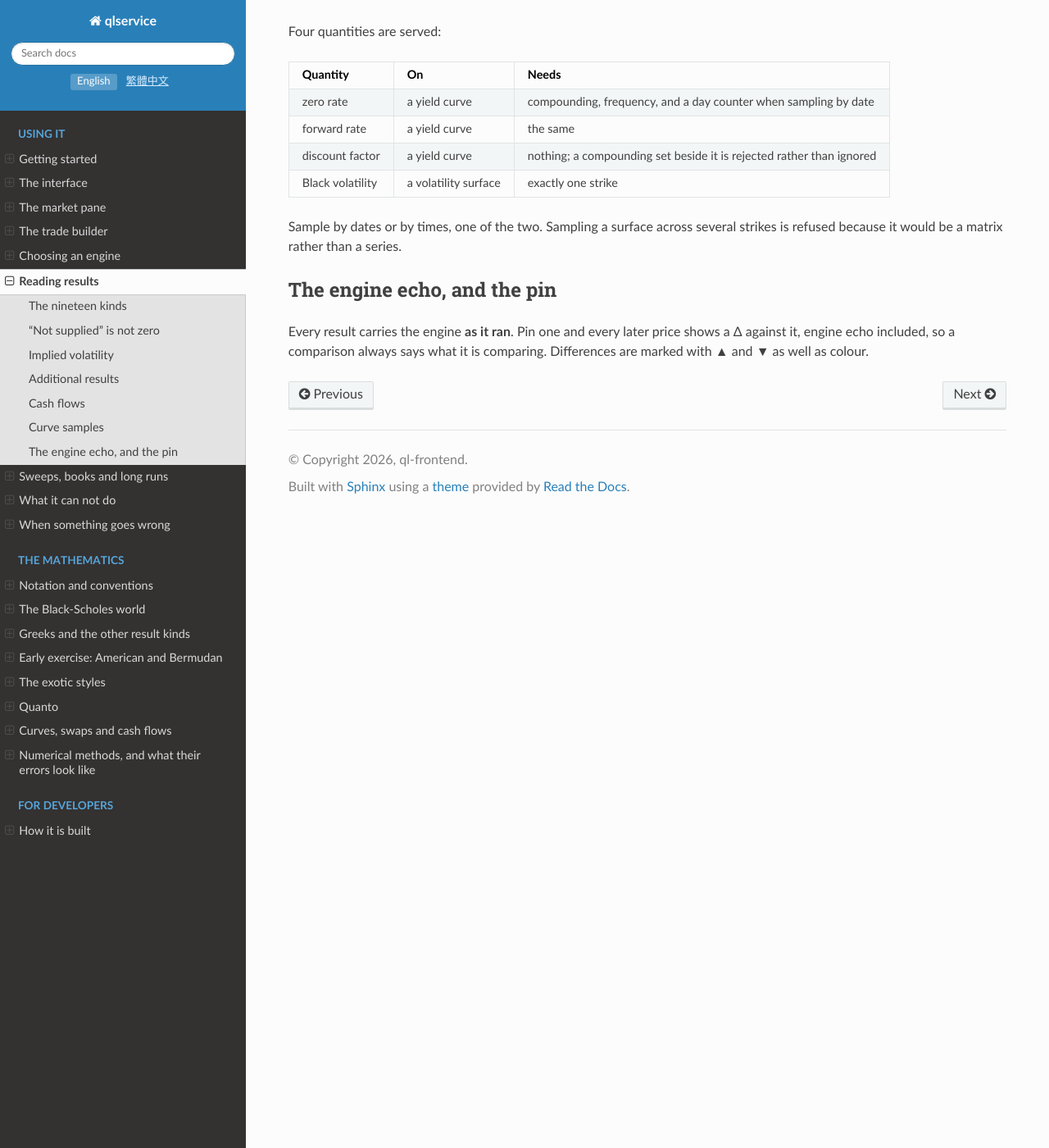
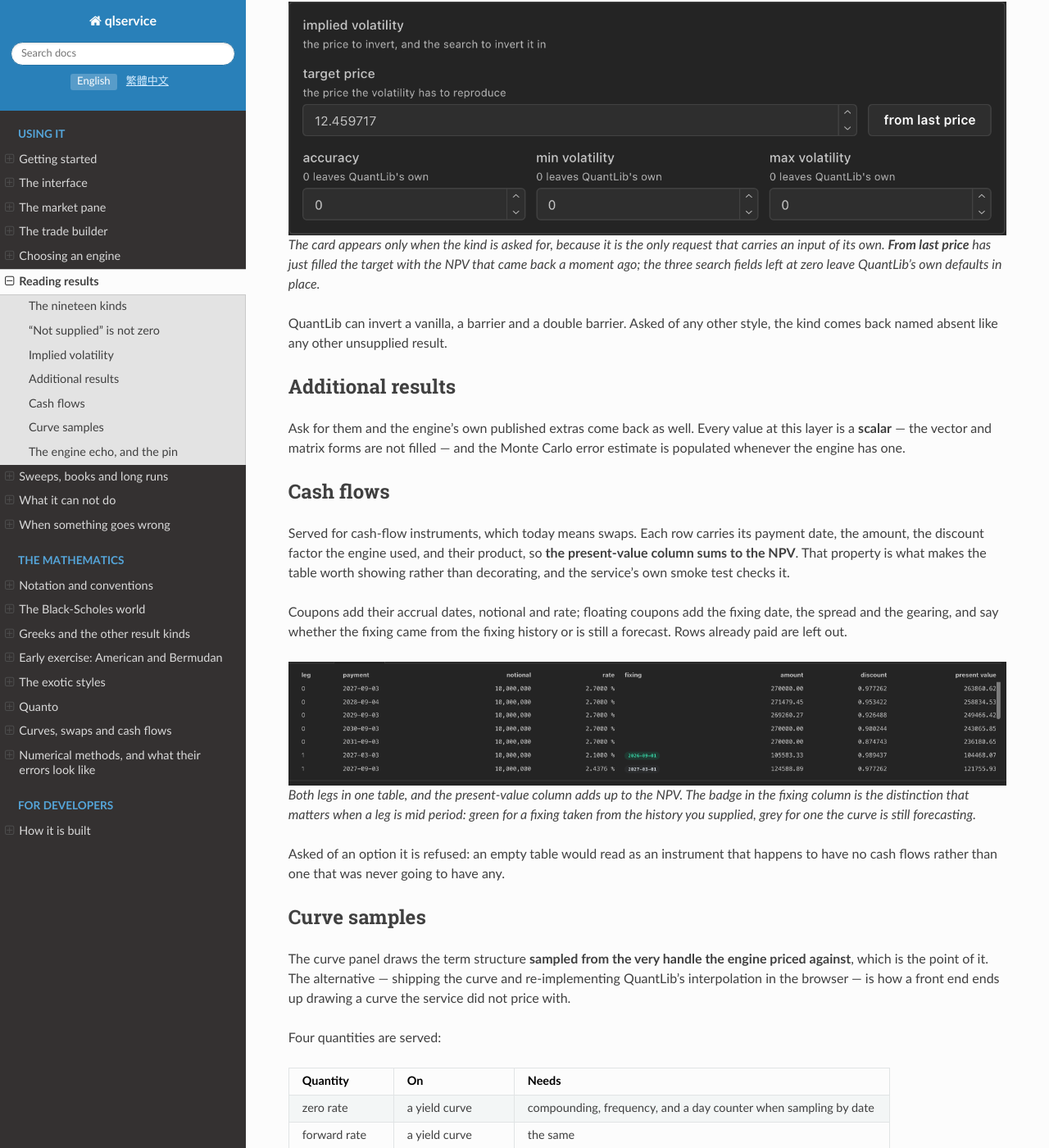
Before and after one commit to markccchiang/ql-frontend, a Sphinx documentation site: the page built from doc/results.md, in a window 1280 px wide and 1400 px high, scrolled down 2276 px. Shown: the whole window at 82% size. Built offline with Sphinx 7.4.7 and the Read the Docs theme 3.1.0, drawn with Linux system fonts in a browser that asks for light colours; some of the changed text lies outside the part shown.

Commit message:
Show the result pane, one screenshot per section
Six screenshots taken against a live service: the results pills with the line
about named rejections; a lattice price where five of the eight kinds asked for
come back "not supplied" and the price comes back anyway; the implied
volatility card with its target filled from the last price; the swap's
cash-flow table, where the green badge marks a fixing taken from history and
the grey one a forecast; sixty points of the bootstrapped discount curve as the
service sampled them; and a pinned baseline with a Δ on every row and the
baseline's own engine echoed under it.

Captions and alt text translated.

Co-Authored-By: Claude Opus 5 <noreply@anthropic.com>
Claude-Session: https://claude.ai/code/session_01MJtVZSjTSgWshw7miPwQ9g

````diff
--- a/doc/results.md
+++ b/doc/results.md
@@ -23,6 +23,15 @@ result kinds you want and the answer is a map keyed by those names.
 
 The formulas are in {doc}`maths/greeks`.
 
+```{figure} images/results-kinds.png
+:alt: The results control: pills reading NPV, delta, gamma, vega, theta per day, elasticity, ITM cash probability and rho, under a description saying an engine that cannot supply one is a named rejection rather than a missing key, and a checkbox below for the engine's own additional results.
+:width: 100%
+
+Asked for by name, one pill each; the NPV comes whether or not it is there. The
+line under the control is the promise the next section is about, and the
+checkbox at the foot is what adds the engine's own extras.
+```
+
 ## "Not supplied" is not zero
 
 Engines publish different things. QuantLib's analytic European engine has a
@@ -35,6 +44,16 @@ This matters because a client that asked for vega and got a map without it
 cannot tell that from a vega of zero. The results grid reads "not supplied" on
 that row. Refusing the whole request instead would cost the price as well —
 which is why the service does not do it.
+
+```{figure} images/results-absent.png
+:alt: The result pane after a lattice price: NPV 9.287603, delta and gamma with numbers, then VEGA, THETA_PER_DAY, ELASTICITY, ITM_CASH_PROBABILITY and RHO each reading "not supplied" in amber, above an engine line reading lattice, cox ross rubinstein, 200 steps.
+:width: 360px
+
+Eight kinds asked of a Cox-Ross-Rubinstein lattice. Delta and gamma the tree
+publishes; the other five it does not, and each one is named rather than
+dropped. The price came back all the same, which is the whole design of this
+list.
+```
 
 The same list carries a kind that does not apply to the instrument at all: a
 fair rate asked of an option, a greek asked of a swap.
@@ -64,6 +83,16 @@ compute would hand back the volatility you sent.
 The **from last price** button fills in the NPV that came back last, which is
 the usual question: what volatility does *this* price imply.
 
+```{figure} images/results-impliedvol.png
+:alt: The implied volatility card: a target price of 12.459717 with a "from last price" button beside it, and accuracy, min volatility and max volatility all zero, each noting that zero leaves QuantLib's own.
+:width: 100%
+
+The card appears only when the kind is asked for, because it is the only
+request that carries an input of its own. **From last price** has just filled
+the target with the NPV that came back a moment ago; the three search fields
+left at zero leave QuantLib's own defaults in place.
+```
+
 QuantLib can invert a vanilla, a barrier and a double barrier. Asked of any
 other style, the kind comes back named absent like any other unsupplied result.
 
@@ -85,6 +114,16 @@ smoke test checks it.
 Coupons add their accrual dates, notional and rate; floating coupons add the
 fixing date, the spread and the gearing, and say whether the fixing came from
 the fixing history or is still a forecast. Rows already paid are left out.
+
+```{figure} images/results-cashflows.png
+:alt: The cash-flow table for the five-year swap: columns for leg, payment date, notional, rate, fixing, amount, discount and present value. The fixed leg's rows carry 2.7000 per cent and no fixing; the floating rows carry a rate and a fixing-date badge, the first highlighted in green and the second in grey.
+:width: 100%
+
+Both legs in one table, and the present-value column adds up to the NPV. The
+badge in the fixing column is the distinction that matters when a leg is mid
+period: green for a fixing taken from the history you supplied, grey for one
+the curve is still forecasting.
+```
 
 Asked of an option it is refused: an empty table would read as an instrument
 that happens to have no cash flows rather than one that was never going to have
@@ -109,8 +148,28 @@ Four quantities are served:
 Sample by dates or by times, one of the two. Sampling a surface across several
 strikes is refused because it would be a matrix rather than a series.
 
+```{figure} images/results-curve.png
+:alt: The curve panel: quantity set to discount factor, curve set to BC — Bootstrapped curve, five years across sixty points, and a chart titled BC.discountFactor against years falling from 1 to about 0.87.
+:width: 100%
+
+Sixty points off the bootstrapped curve, which come back with the next price
+rather than from anything rebuilt on this side. A discount factor needs no
+compounding or frequency, so the panel does not ask for any — pick a zero rate
+instead and it does.
+```
+
 ## The engine echo, and the pin
 
 Every result carries the engine **as it ran**. Pin one and every later price
 shows a Δ against it, engine echo included, so a comparison always says what it
 is comparing. Differences are marked with ▲ and ▼ as well as colour.
+
+```{figure} images/results-pin.png
+:alt: The result pane with a baseline pinned: NPV 16.030340 with a green up-triangle and 6.732864 beside it, delta, gamma and vega each with their own signed difference, an engine line reading analytic, and a final line reading against baseline 9.297476, analytic.
+:width: 360px
+
+The same trade after the spot moved, against a pinned baseline. Every row
+carries its own difference, and the last line names what is being compared: the
+baseline's price *and* the engine that produced it, so a comparison across two
+engines can never be mistaken for one across two markets.
+```
````
Also changed, not shown: doc/images/results-absent.png (added), doc/images/results-cashflows.png (added), doc/images/results-curve.png (added), doc/images/results-impliedvol.png (added), doc/images/results-kinds.png (added), doc/images/results-pin.png (added), 1 other file.
